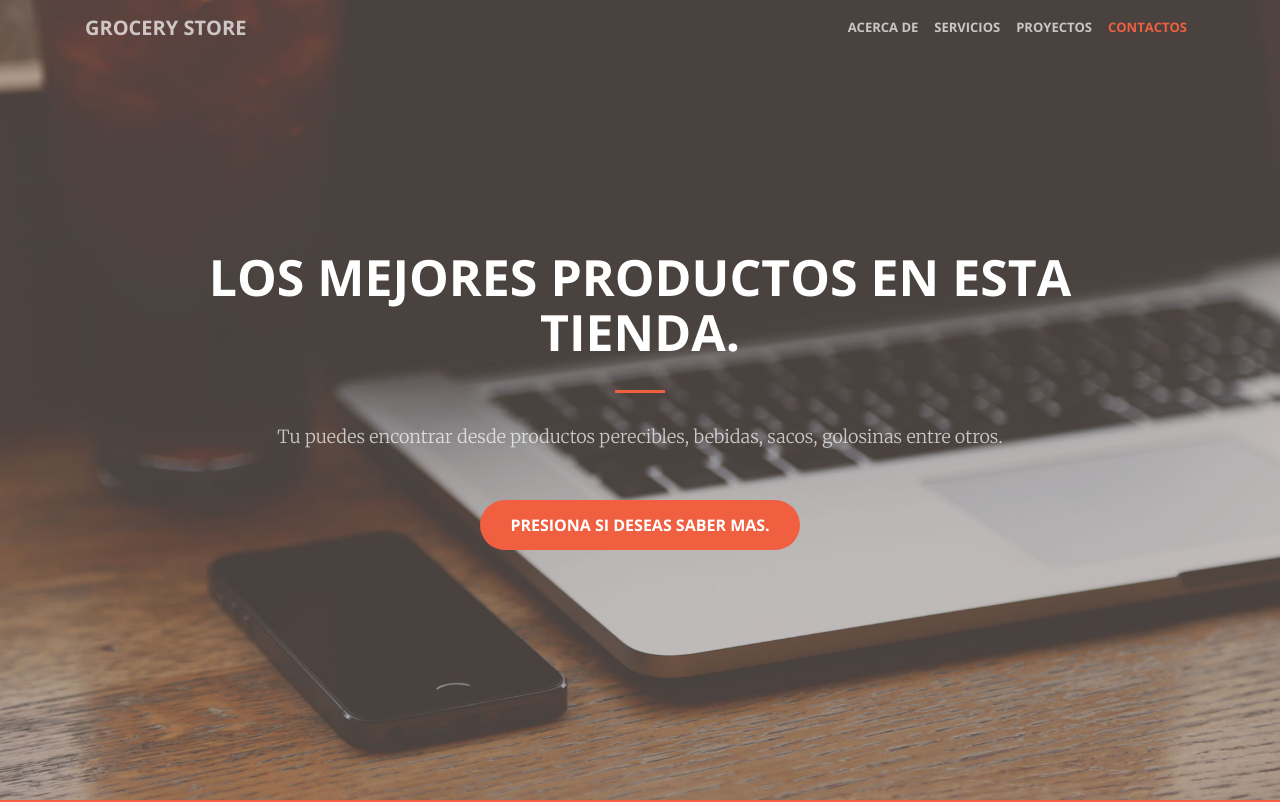
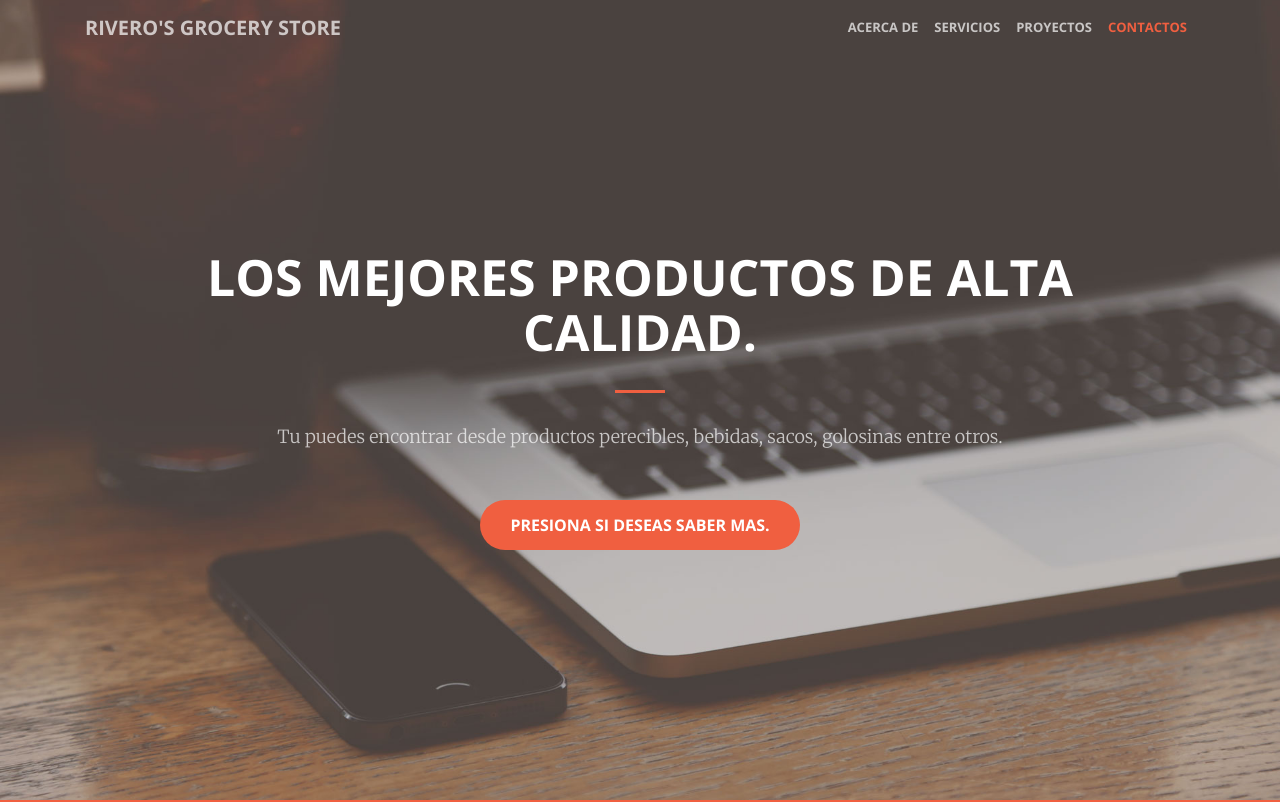
Before and after one commit to riverosrivera/groceryStore, a plain HTML site: page index.html in a window 1280 px wide. Shown: the top 802 px of the page. Drawn offline with nearby package versions, Linux system fonts and the light colour scheme.

Commit message:
mensaje de modificacion

```diff
--- a/index.html
+++ b/index.html
@@ -31,7 +31,7 @@
     <!-- Navigation -->
     <nav class="navbar navbar-expand-lg navbar-light fixed-top" id="mainNav">
       <div class="container">
-        <a class="navbar-brand js-scroll-trigger" href="#page-top">Grocery Store</a>
+        <a class="navbar-brand js-scroll-trigger" href="#page-top">Rivero's Grocery Store</a>
         <button class="navbar-toggler navbar-toggler-right" type="button" data-toggle="collapse" data-target="#navbarResponsive" aria-controls="navbarResponsive" aria-expanded="false" aria-label="Toggle navigation">
           <span class="navbar-toggler-icon"></span>
         </button>
@@ -57,7 +57,7 @@
     <header class="masthead">
       <div class="header-content">
         <div class="header-content-inner">
-          <h1 id="homeHeading">Los mejores productos en esta tienda.</h1>
+          <h1 id="homeHeading">los mejores productos de alta calidad.</h1>
           <hr>
           <p>Tu puedes encontrar desde productos perecibles, bebidas, sacos, golosinas entre otros.</p>
           <a class="btn btn-primary btn-xl js-scroll-trigger" href="#about">Presiona si deseas saber mas.</a>
@@ -237,7 +237,7 @@
         <div class="row">
           <div class="col-lg-4 ml-auto text-center">
             <i class="fa fa-phone fa-3x sr-contact"></i>
-            <p>987 654 321</p>
+            <p>930 228 399</p>
           </div>
           <div class="col-lg-4 mr-auto text-center">
             <i class="fa fa-envelope-o fa-3x sr-contact"></i>
```
